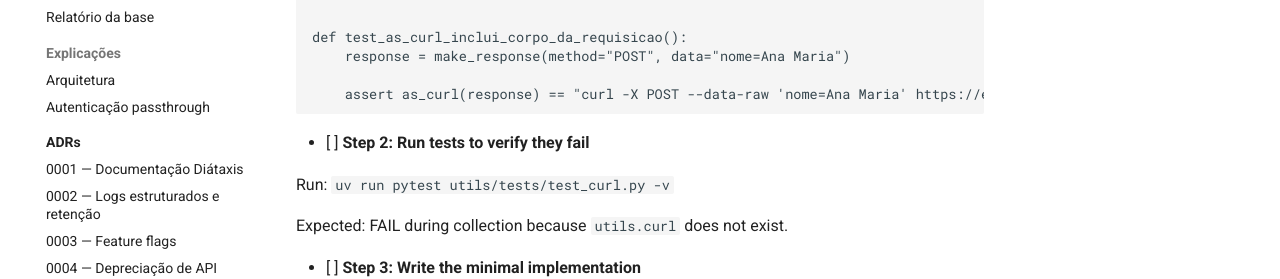
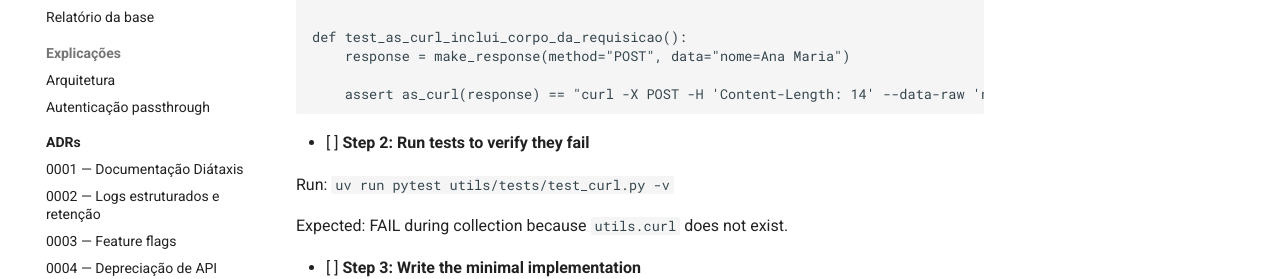
Before and after one commit to davisilvarafacho/django-api-startup-template, an MkDocs documentation site: the page built from docs/superpowers/plans/2026-08-03-as-curl.md, in a window 1280 px wide and 900 px high, scrolled down 949 px. Shown: the part 575-854 px from the top of the window. Built offline with MkDocs 1.6.1 and Material for MkDocs 9.7.7, drawn with Linux system fonts in a browser that asks for light colours; comment, search, counter and statistics services are not loaded; some of the changed text lies outside the part shown.

Commit message:
docs: corrige teste planejado de as_curl

````diff
--- a/docs/superpowers/plans/2026-08-03-as-curl.md
+++ b/docs/superpowers/plans/2026-08-03-as-curl.md
@@ -55,7 +55,7 @@ def test_as_curl_reproduz_metodo_url_e_headers():
 def test_as_curl_inclui_corpo_da_requisicao():
     response = make_response(method="POST", data="nome=Ana Maria")
 
-    assert as_curl(response) == "curl -X POST --data-raw 'nome=Ana Maria' https://example.test/items"
+    assert as_curl(response) == "curl -X POST -H 'Content-Length: 14' --data-raw 'nome=Ana Maria' https://example.test/items"
 ```
 
 - [ ] **Step 2: Run tests to verify they fail**
````
